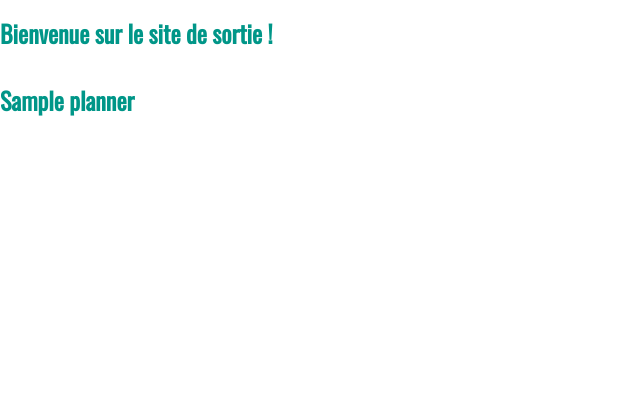
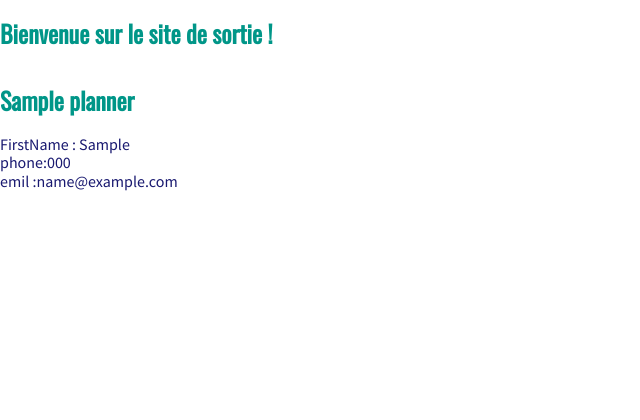
Before and after one commit to DeanCarole/sortir, a Symfony app: template templates/user/show.html.twig in a window 1280 px wide. Shown: the top 420 px of the page, without its empty margins (0-640 px from the left). Run offline with Twig, Linux system fonts and the light colour scheme; the template is opened without the code that fills it: most values are stand-ins (such as "Sample title", 1, 10 or a date in 2020); some libraries are stand-ins or nearby versions.

Commit message:
affichage profil

```diff
--- a/templates/user/show.html.twig
+++ b/templates/user/show.html.twig
@@ -1,14 +1,15 @@
 {% extends 'base.html.twig' %}
 
 {% block body %}
-
+<div>
     <h2>{{ event.planner.name }}</h2>
-    <div>       </div>
+    <div> FirstName : {{ event.planner.firstName }} </div>
+    <div> phone:{{ event.planner.phone }} </div>
+    <div>emil :{{ event.planner.email }} </div>
 
 
 
-
-    </div>
+</div>
 
 
 {% endblock %}
```
